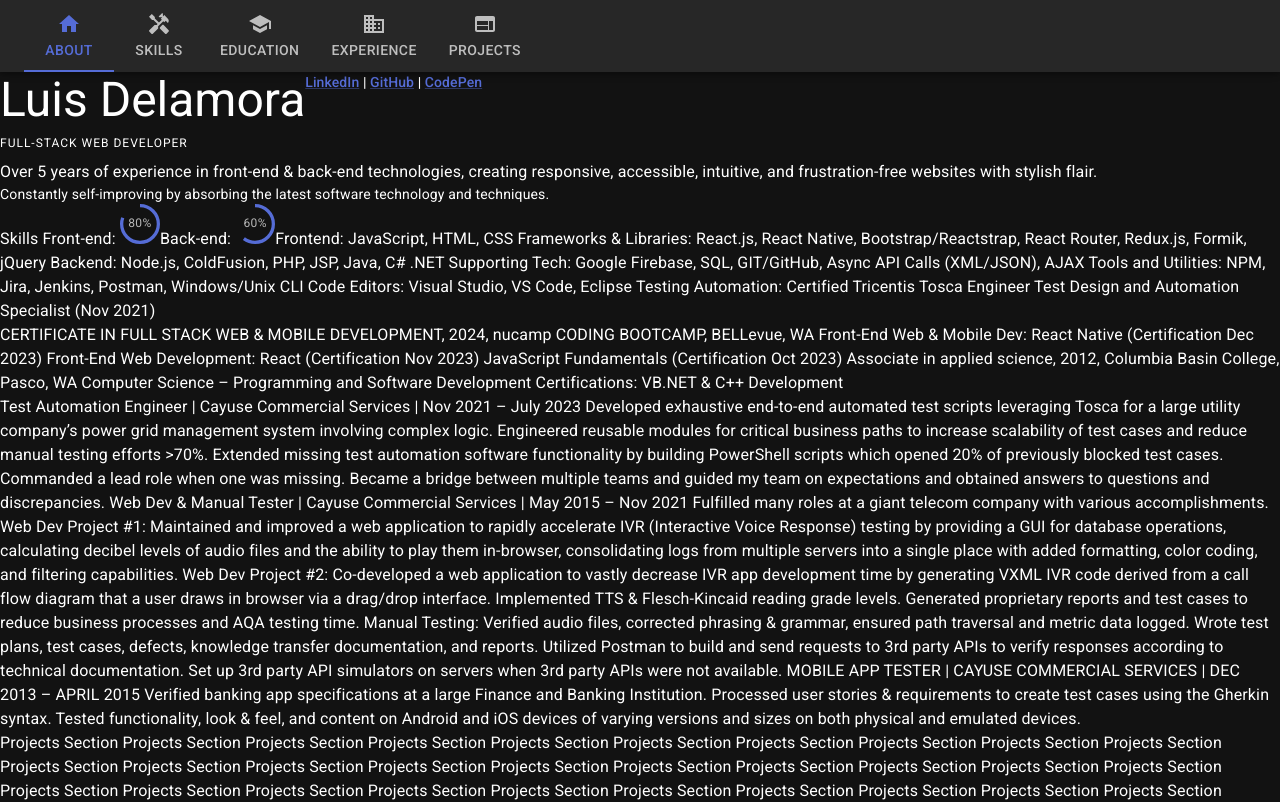
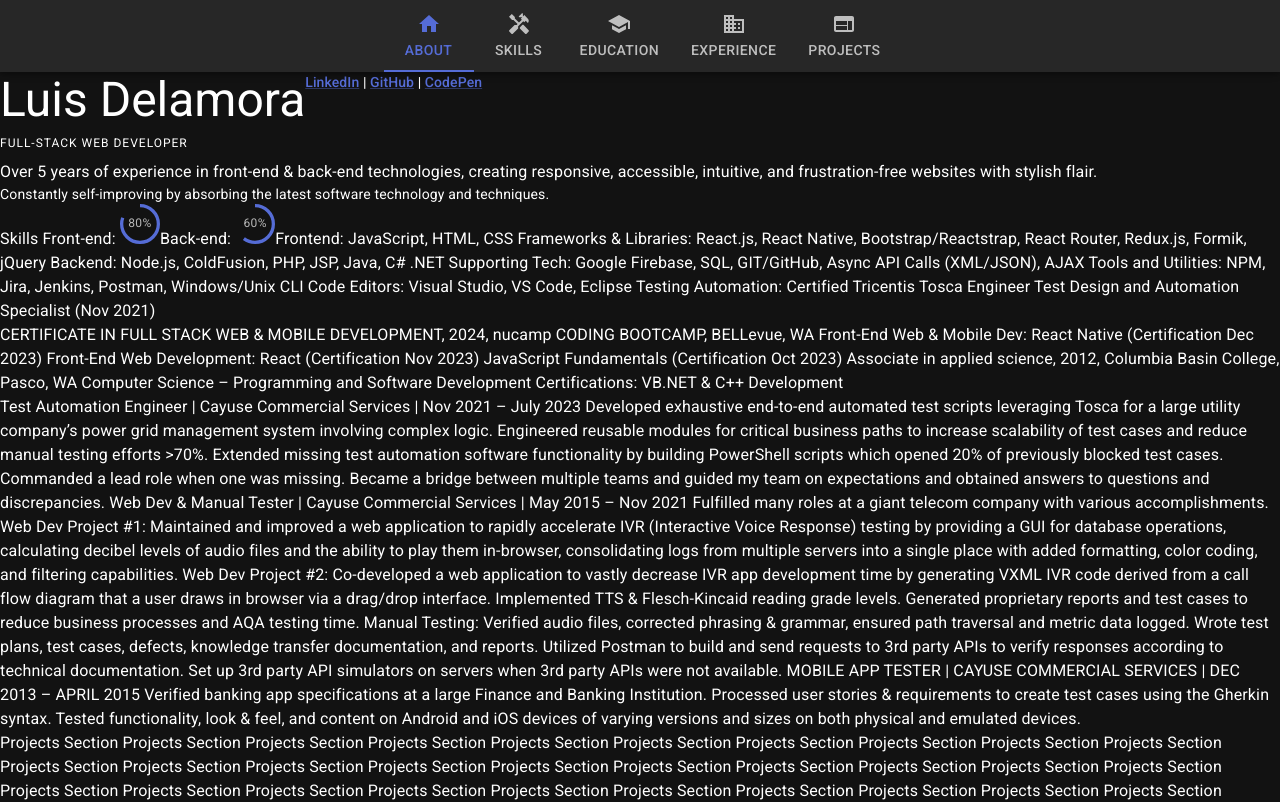
Before and after one commit to eccos/portfolio, a React (Create React App) app: page / in a window 1280 px wide. Shown: the top 802 px of the page. Built offline with nearby package versions, Linux system fonts and the light colour scheme.

Commit message:
center navbar

```diff
--- a/src/FixedTopNav.js
+++ b/src/FixedTopNav.js
@@ -7,7 +7,7 @@
 
   return (
     <AppBar id="top-nav-container" position="sticky" sx={{ top: 0 }}>
-      <Toolbar>
+      <Toolbar sx={{ justifyContent: 'center' }}>
         <Tabs value={value} onChange={(_, val) => setValue(val)} centered>
           {sections.map((section) => (
             <Tab
```
